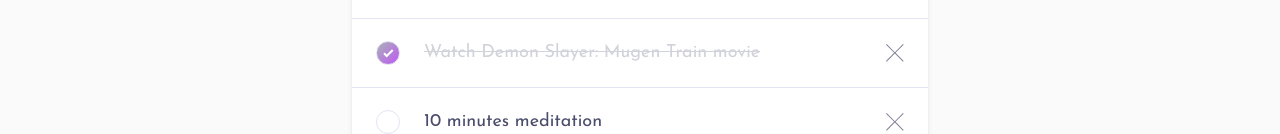
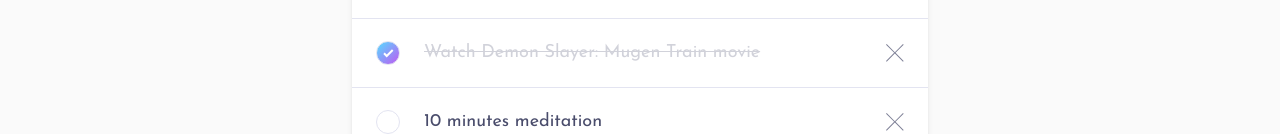
Before and after one commit to mayurDayal2000/todo-app-main, a React (Vite) app: page / in a window 1280 px wide. Shown: the part 302-436 px from the top of the page. Built offline with nearby package versions, Linux system fonts and the light colour scheme.

Commit message:
improved UI/UX

```diff
--- a/src/App.tsx
+++ b/src/App.tsx
@@ -19,7 +19,7 @@
   } = useTodo();
 
   return (
-    <div className="font-display bg-screen px-6 transit-colors">
+    <div className="font-display bg-screen px-6 transition-colors">
       <div className="mx-auto w-full max-w-xl py-10 md:py-20 lg:py-24">
         <Header />
 
@@ -32,7 +32,7 @@
             onRemoveTodo={removeTodo}
           />
 
-          <div className="flex w-full items-center justify-between rounded-b bg-white p-3 px-5 py-4 shadow-md transit-colors dark:bg-[#25273D]">
+          <div className="flex w-full items-center justify-between rounded-b bg-white p-3 px-5 py-4 shadow-md transition-colors dark:bg-[#25273D]">
             <p className="text-xs text-[#9495A5] md:text-sm dark:text-[#5B5E7E]">
               {activeTodosCount} {activeTodosCount === 1 ? "item" : "items"}{" "}
               left
@@ -56,7 +56,7 @@
           </div>
 
           <nav
-            className="mt-4 w-full rounded bg-white p-3 shadow-md transit-colors ease-in md:hidden dark:bg-[#25273D]"
+            className="mt-4 w-full rounded bg-white p-3 shadow-md transition-colors ease-in md:hidden dark:bg-[#25273D]"
             aria-label="Todo filters (mobile)"
           >
             <FilterActions
--- a/src/components/filterActions.tsx
+++ b/src/components/filterActions.tsx
@@ -1,5 +1,5 @@
 import { memo } from "react";
-import { FilterType } from "../hooks/useTodo";
+import { FilterType } from "../types";
 
 type FilterActionsProps = {
   activeFilter: FilterType;
@@ -24,7 +24,7 @@
           type="button"
           role="radio"
           aria-checked={activeFilter === filter}
-          className={`text-sm font-bold transit-colors hover:text-[#494C6B] dark:hover:text-[#E3E4F1] focus:outline-none focus:underline ${
+          className={`text-sm font-bold transition-colors duration-200 hover:text-[#494C6B] dark:hover:text-[#E3E4F1] focus:outline-none focus-visible:underline ${
             activeFilter === filter
               ? "text-[#3A7CFD]"
               : "text-[#9495A5] dark:text-[#5B5E7E]"
--- a/src/components/todoForm.tsx
+++ b/src/components/todoForm.tsx
@@ -28,13 +28,13 @@
 
   return (
     <form
-      className="w-full rounded-md bg-white shadow-md transit-colors dark:bg-[#25273D]"
+      className="w-full rounded-md bg-white shadow-md transition-colors dark:bg-[#25273D]"
       onSubmit={handleSubmit}
       aria-label="Add new todo"
     >
       <div className="flex items-center gap-x-3 px-5 py-4 md:gap-x-4 md:px-6 md:py-5 lg:gap-x-6">
         <span
-          className="block h-5 w-5 rounded-full border border-[#E3E4F1] transit-colors ease-in md:h-6 md:w-6 dark:border-[#393A4B]"
+          className="block h-5 w-5 rounded-full border border-[#E3E4F1] transition-colors ease-in md:h-6 md:w-6 dark:border-[#393A4B]"
           aria-hidden="true"
         ></span>
 
@@ -52,7 +52,7 @@
         />
       </div>
       {isError && (
-        <p className="px-5 pb-2 text-xs text-red-500">
+        <p className="px-5 pb-2 text-xs text-red-500" role="alert">
           Please enter a task before submitting
         </p>
       )}
--- a/src/components/todoItem.tsx
+++ b/src/components/todoItem.tsx
@@ -1,5 +1,5 @@
 import { useId } from "react";
-import { Todo } from "../hooks/useTodo";
+import { Todo } from "../types";
 import checkIcon from "../assets/icons/icon-check.svg";
 import crossIcon from "../assets/icons/icon-cross.svg";
 import { Reorder } from "framer-motion";
@@ -20,9 +20,13 @@
       animate={{ y: 0, opacity: 1 }}
       exit={{ x: -20, opacity: 0 }}
       whileHover={{ scale: 1.005, backgroundColor: "rgba(0,0,0,0.01)" }}
-      whileDrag={{ scale: 1.02, backgroundColor: "rgba(0,0,0,0.03)" }}
+      whileDrag={{
+        scale: 1.03,
+        backgroundColor: "rgba(58, 124, 253, 0.05)",
+        boxShadow: "0 5px 15px rgba(0,0,0,0.1)",
+      }}
       transition={{ type: "tween" }}
-      className="flex w-full items-center justify-between border-b border-b-[#E3E4F1] px-5 py-4 transit-colors md:px-6 md:py-5 dark:border-b-[#393A4B]"
+      className="flex w-full cursor-move items-center justify-between border-b border-b-[#E3E4F1] px-5 py-4 transition-colors md:px-6 md:py-5 dark:border-b-[#393A4B]"
       role="listitem"
       aria-checked={todo.isCompleted}
     >
@@ -43,9 +47,9 @@
           className="flex items-center gap-x-3 md:gap-x-4 lg:gap-x-6"
         >
           <span
-            className={`flex h-5 w-5 items-center justify-center rounded-full border border-[#E3E4F1] transit-colors hover:border-[#55DDFF] md:h-6 md:w-6 dark:border-[#393A4B] ${
+            className={`flex h-5 w-5 items-center justify-center rounded-full border border-[#E3E4F1] transition-colors duration-200 hover:border-[#55DDFF] md:h-6 md:w-6 dark:border-[#393A4B] ${
               todo.isCompleted
-                ? "bg-gradient-to-br from-[#a8b3b6] to-[#C058F3]"
+                ? "bg-gradient-to-br from-[#55DDFF] to-[#C058F3]"
                 : "bg-transparent"
             } `}
             aria-hidden="true"
@@ -54,7 +58,7 @@
           </span>
 
           <span
-            className={`text-xs transit-colors md:text-sm lg:text-base xl:text-lg ${
+            className={`text-xs transition-colors duration-200 md:text-sm lg:text-base xl:text-lg ${
               todo.isCompleted
                 ? "text-[#D1D2DA] line-through dark:text-[#4D5067]"
                 : "text-[#494C6B] dark:text-[#C8CBE7]"
--- a/src/components/todoList.tsx
+++ b/src/components/todoList.tsx
@@ -1,5 +1,5 @@
 import { AnimatePresence, Reorder } from "framer-motion";
-import { Todo } from "../hooks/useTodo";
+import { Todo } from "../types";
 import { TodoItem } from "./todoItem";
 import { Dispatch, memo } from "react";
 
@@ -17,7 +17,7 @@
   onRemoveTodo,
 }: TodoListProps) {
   return (
-    <section className="mt-4 w-full rounded-t bg-white shadow-md transit-colors dark:bg-[#25273D]">
+    <section className="mt-4 w-full rounded-t bg-white shadow-md transition-colors dark:bg-[#25273D]">
       <h2 className="sr-only">Todo List</h2>
 
       {todos.length === 0 ? (
```
Also changed, not shown: src/hooks/useTodo.ts (+1 -8 lines).
